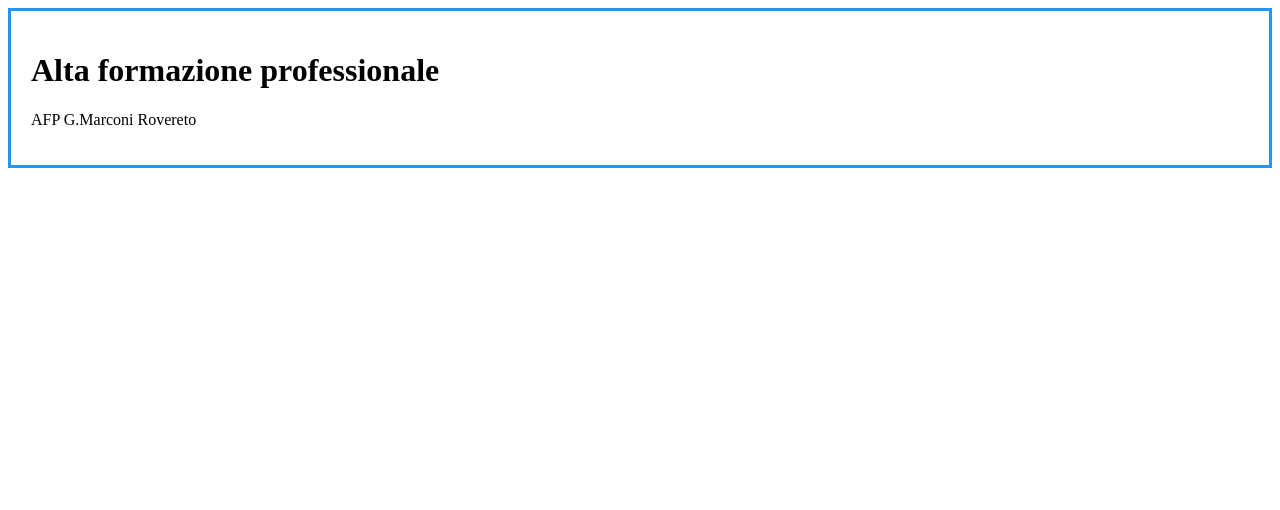
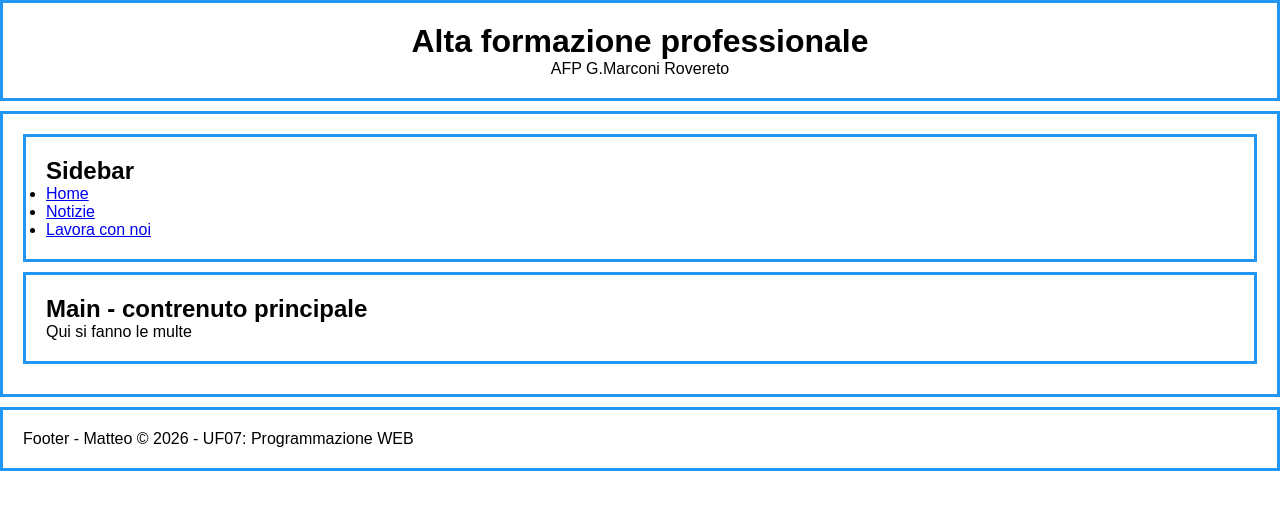
Before and after one commit to Matte201919/programmazione_web, a plain HTML site: page index.html in a window 1280 px wide. Drawn offline with Linux system fonts and the light colour scheme.

Commit message:
aggiunto flex e dev

```diff
--- a/index.html
+++ b/index.html
@@ -13,11 +13,26 @@
         <p>AFP G.Marconi Rovereto</p>
     </header>
 
-    <aside></aside>
+    <div class="layout_container">
+        <aside class="border_box">
+            <h2>Sidebar</h2>
+            <ul>
+                <li><a href="#">Home</a></li>
+                <li><a href="#">Notizie</a></li>
+                <li><a href="#">Lavora con noi</a></li>
+            </ul>
+        </aside>
 
-    <main></main>
+        <main id="main_content" class="border_box">
+            <h2>Main - contrenuto principale</h2>
+            <p>Qui si fanno le multe</p>
+        </main>
 
-    <footer></footer>
+    </div>
+
+    <footer class="border_box">
+        Footer - Matteo &copy; 2026 - UF07: Programmazione WEB
+    </footer>
 
 </body>
 </html>
--- a/style.css
+++ b/style.css
@@ -1,4 +1,32 @@
+*{ /* il * vuol dire che si riferisce a tutti gli elementi */
+    margin: 0;
+    padding: 0;
+
+    box-sizing: border-box;
+    font-family: Arial, Helvetica, sans-serif;
+}
+
 .border_box {
     border: 3px solid #2196F3;
     padding: 20px;
+    margin-bottom: 10px;
+    /* text-align: center; */
 }
+
+.layout_container {
+    border: 3px solid #2196F3;
+    padding: 20px;
+    margin-bottom: 10px;
+
+    /* text-align: center; */
+}
+
+
+#header_afp {
+    text-align: center;
+}
+
+#main_content {
+    flex: 1;
+
+}
```
